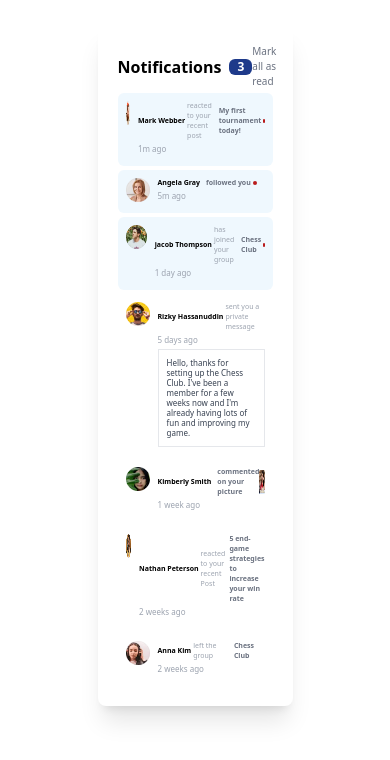
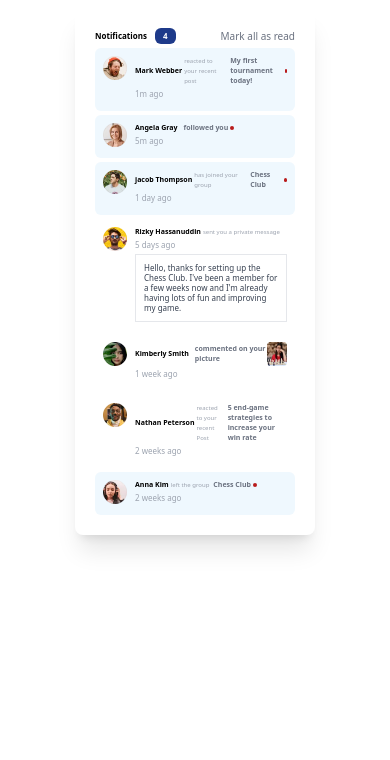
Before and after one commit to othman56/Frontend-Mentor-Notification-page, a React (Vite) app: page / in a window 390 px wide. Shown: the top 760 px of the page. Built offline with nearby package versions, Linux system fonts and the light colour scheme.

Commit message:
added interactivity for notifications

```diff
--- a/src/components/NotificationContents.jsx
+++ b/src/components/NotificationContents.jsx
@@ -1,25 +1,23 @@
 import React from 'react'
-import { notifications } from '../constants'
 
-
-const NotificationContents = () => {
+const NotificationContents = ({notifications, toggleReadNotification}) => {
   return (
     <>
       {notifications.map(({id, name, text, post, image, read, msgContent, time, sideImg}) =>
         (
         <div key={id} id={id} className='mt-1' >
-          <div className={`flex p-2 gap-2 rounded-md ${read ? "bg-sky-100/50" : "bg-white"} md: `}>
+          <div onClick={() => toggleReadNotification(id)} className={`flex p-2 gap-2 rounded-md ${!read ? "bg-sky-100/50 hover:cursor-pointer" : "bg-white"}`}>
             <div className='notification_image'><img className='size-6' src={image} alt="Profile" /></div>
             <div className='flex-1 items-center justify-around leading-[10px]'>
               <div className=' flex justify-between items-center'>
-                <p className='flex items-center text-[7px] text-gray-400'>
+                <p className='flex items-center text-[6px] md:text-[7px] text-gray-400 md:text-nowrap'>
                   <span className='text-[7px] text-nowrap font-bold text-black hover:text-blue-700 hover:cursor-pointer mr-[2px]'>
                     {name} </span>
                   {text}
-                  <span className='text-[7px] font-bold text-gray-500 hover:cursor-pointer ml-1 hover:text-blue-700'>
+                  <span className='text-wrap text-[7px] font-bold text-gray-500 hover:cursor-pointer ml-1 hover:text-blue-700'>
                     {post}
                   </span>
-                  {read === true ? (<span className='size-1 rounded-lg bg-red-700 ml-[2px]' ></span>) : null}
+                  {read === false ? (<span className='size-1 rounded-lg bg-red-700 ml-[2px]' ></span>) : null}
                 </p>
                 <div>
                   {sideImg && <img className='size-6 hover:cursor-pointer' src={sideImg}/>}
--- a/src/components/NotificationHeader.jsx
+++ b/src/components/NotificationHeader.jsx
@@ -1,16 +1,16 @@
-const NotificationHeader = () => {
+const NotificationHeader = ({markAllAsRead, unReadCount}) => {
   return (
     <div className='flex justify-between items-center'>
 
       <div className='flex justify-between items-center'>
-        <h3 className='font-bold sm:text-[10px] md:text-[8px] lg:text-sm'>Notifications</h3>
-        <p className='bg-blue-900 font-bold text-white flex items-center ml-2 p-2 text-xs rounded-md h-2'>
-          3
+        <h3 className='font-bold text-[8px] md:text-[8px] lg:text-[12px]'>Notifications</h3>
+        <p className='bg-blue-900 font-bold text-white flex items-center ml-2 p-[8px] text-[8px] rounded-md h-2'>
+          {unReadCount}
         </p>
       </div>
 
       <div>
-        <h4 className='flex text-[10px] text-gray-500 hover:cursor-pointer'>Mark all as read</h4>
+        <h4 onClick={() => markAllAsRead()} className='md:flex-col lg:flex text-[10px] text-gray-500 hover:cursor-pointer'>Mark all as read</h4>
       </div>
     </div>
   )
--- a/src/components/NotificationWrapper.jsx
+++ b/src/components/NotificationWrapper.jsx
@@ -1,17 +1,31 @@
-import React from 'react'
+import React, { useState } from 'react'
 import NotificationHeader from './NotificationHeader'
 import NotificationContents from './NotificationContents'
-import {notifications} from '../constants'
+import { notificationsData } from '../constants'
 
 
 const NotificationWrapper = () => {
-  const {id, name, text, post, msgContent, read, image, time, sideImg} = notifications
+  const [notifications, setNotifications] = useState(notificationsData)
+  const { id, name, text, post, msgContent, read, image, time, sideImg } = notifications
 
+  const markAllAsRead = () => {
+    setNotifications((prevNotificationState) => prevNotificationState.map((notification) => (
+      { ...notification, read: true }
+    )))
+  }
+  const toggleReadNotification = (id) => {
+    setNotifications((prevNotificationState) =>
+    prevNotificationState.map((notification) =>
+    notification.id === id ?
+    { ...notification, read: !notification.read } : notification))
+  }
+
+  const unReadCount = notifications.filter((notification) => !notification.read).length
 
   return (
-    <div  className='bg-white shadow-xl rounded-lg mt-6 p-5 w-6/12 md:w-50'>
-      <NotificationHeader />
-      <NotificationContents id={id} name={name} text={text} post={post} read={read} msgContent={msgContent} image={image} time={time} sideImg={sideImg}/>
+    <div className='bg-white flex flex-col shadow-xl w-60 rounded-lg mt-2 p-5 md:w-6/12 md:mt-6'>
+      <NotificationHeader markAllAsRead={markAllAsRead} unReadCount={unReadCount} />
+      <NotificationContents notifications={notifications} toggleReadNotification={toggleReadNotification} />
 
     </div>
   )
--- a/src/constants.js
+++ b/src/constants.js
@@ -7,14 +7,14 @@
  import AvatarAnna from './assets/images/avatar-anna-kim.webp'
  import CommentedPicture from "./assets/images/image-chess.webp"
 
- export const notifications =
+ export const notificationsData =
   [
     {
       "id": 1,
       "name": "Mark Webber",
       "text": "reacted to your recent post",
       "post": "My first tournament today!",
-      "read": true,
+      "read": false,
       "time": "1m ago",
       "image": AvatarMark
     },
@@ -23,7 +23,7 @@
       "name": "Angela Gray",
       "text": "",
       "post": "followed you",
-      "read": true,
+      "read": false,
       "time": "5m ago",
       "image": AvatarAngela
     },
@@ -32,7 +32,7 @@
       "name": "jacob Thompson",
       "text": " has joined your group",
       "post": "Chess Club",
-      "read": true,
+      "read": false,
       "time": "1 day ago",
       "image": AvatarJacob
     },
@@ -42,7 +42,7 @@
       "text": "sent you a private message",
       "post": "",
       "msgContent":" Hello, thanks for setting up the Chess Club. I've been a member for a few weeks now and I'm already having lots of fun and improving my game.",
-      "read": false,
+      "read": true,
       "time": "5 days ago ",
       "image": AvatarRizky
     },
@@ -51,7 +51,7 @@
       "name": "Kimberly Smith",
       "text": "",
       "post": " commented on your picture",
-      "read": false,
+      "read": true,
       "time": "1 week ago",
       "image": AvatarKimberly,
       "sideImg": CommentedPicture
@@ -61,7 +61,7 @@
       "name": "Nathan Peterson",
       "text": "reacted to your recent Post",
       "post": "5 end-game strategies to increase your win rate",
-      "read": false,
+      "read": true,
       "time": "2 weeks ago",
       "image": AvatarNathan
     },
```
